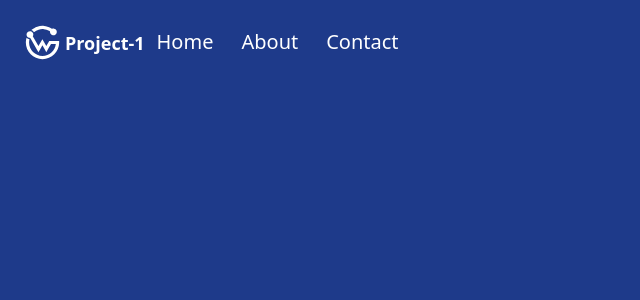
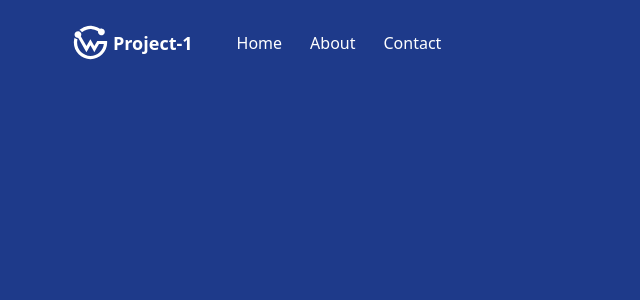
Before and after one commit to TimurBas/RiddleGuessr, a Next.js app: page / in a window 1280 px wide. Shown: the top 300 px of the page, without its empty margins (0-640 px from the left). Built offline with nearby package versions, Linux system fonts and the light colour scheme.

Commit message:
links styling

```diff
--- a/src/components/features/header/HeaderSection.tsx
+++ b/src/components/features/header/HeaderSection.tsx
@@ -22,7 +22,7 @@ const HeaderSection: FC = () => {
   ];
 
   return (
-    <header className="flex items-center justify-between flex-grow lg:items-start lg:justify-start lg:">
+    <header className="flex items-center justify-between flex-grow lg:items-center lg:justify-start lg:mx-12 lg:gap-x-8">
       <>
         <HomeLogoContent />
         <HamburgerMenu
--- a/src/components/ui/LinkButton.tsx
+++ b/src/components/ui/LinkButton.tsx
@@ -10,7 +10,7 @@ const LinkButton = ({ label, link }: LinkButtonProps) => {
     <a
       key={label}
       href={link}
-      className="flex items-start pl-3 pr-4 py-2 font-medium text-white text-xl select-none hover:text-gray-300"
+      className="flex items-start pl-3 pr-4 py-2 font-medium text-white text-xl select-none hover:text-gray-300 lg:text-base"
     >
       {label}
     </a>
```
